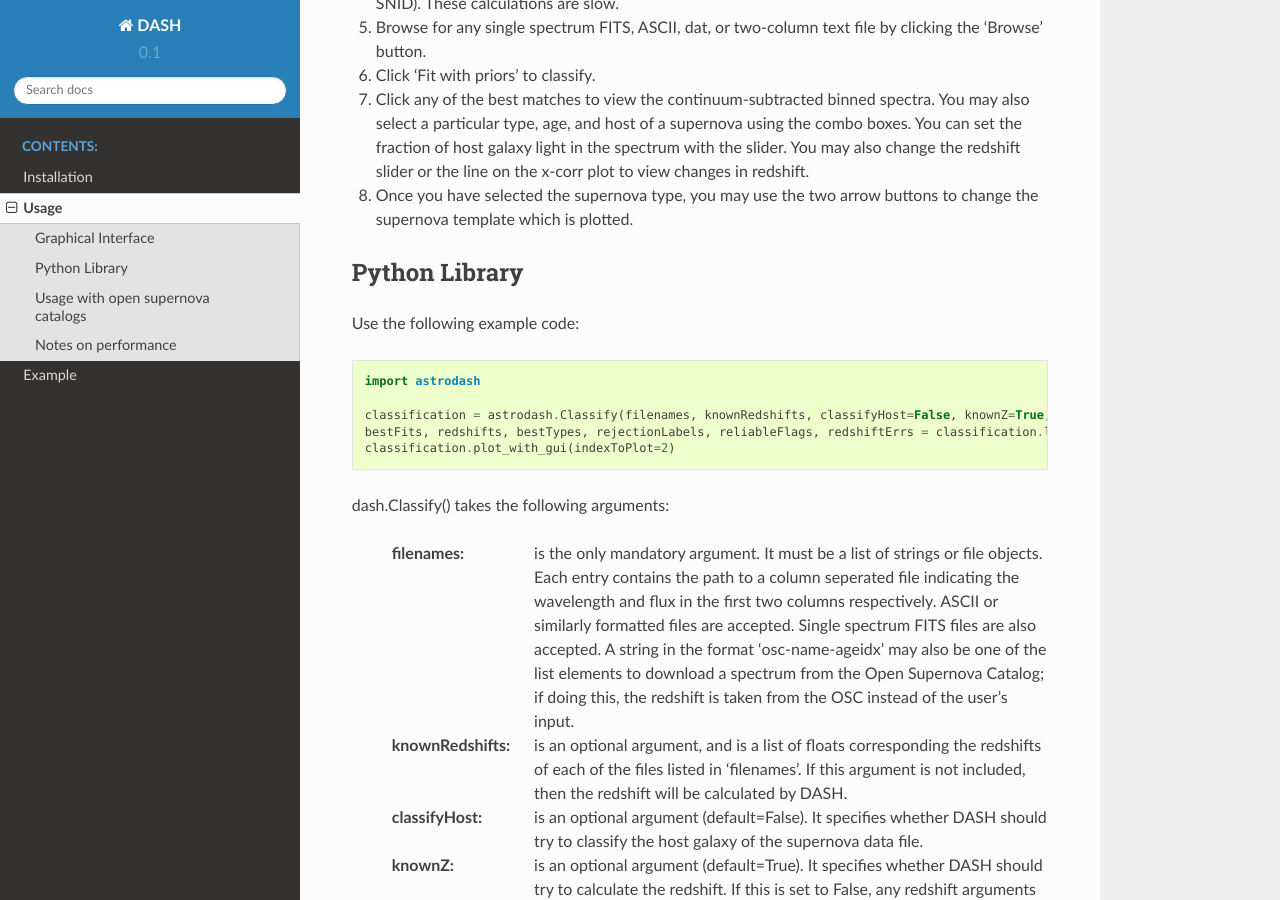
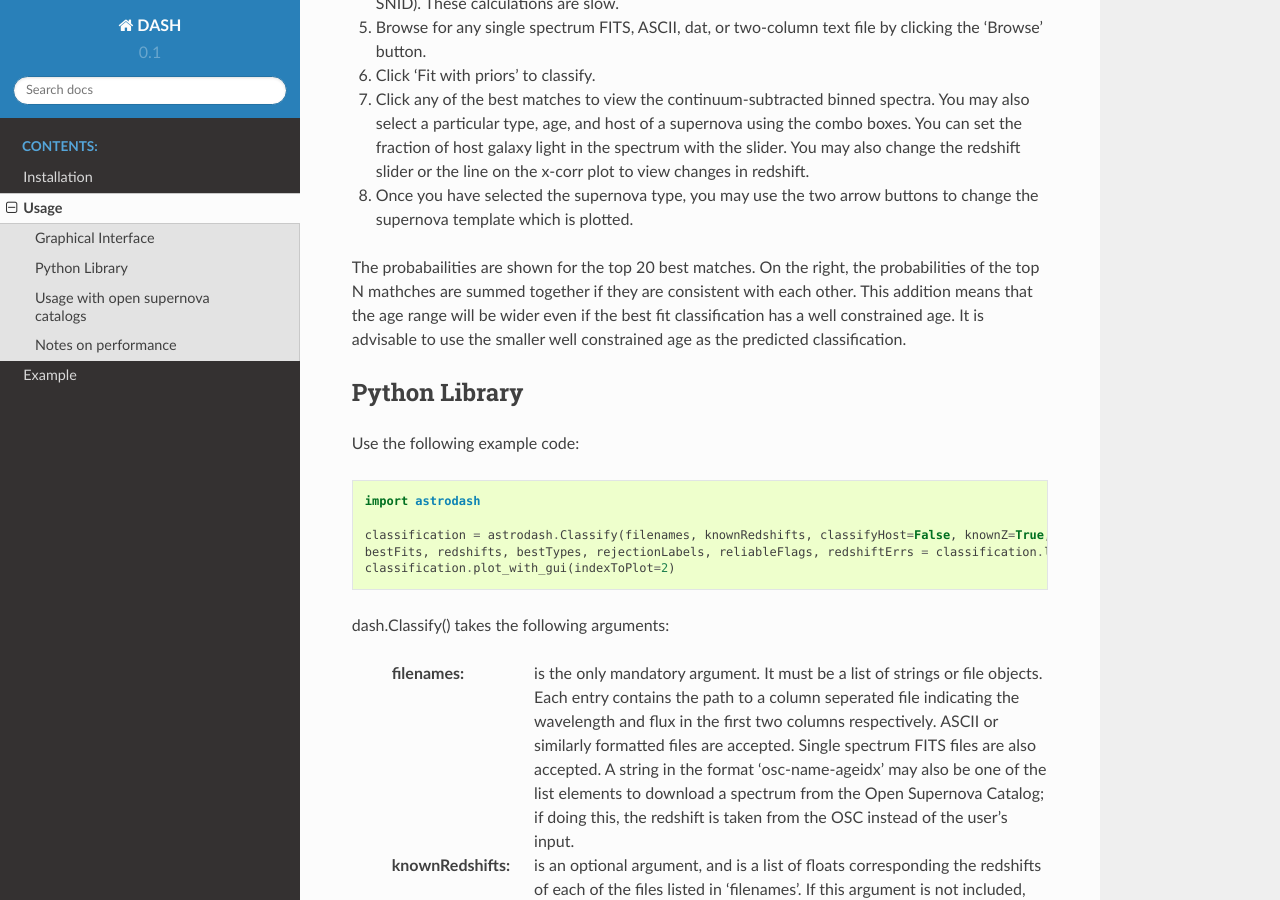
Before and after one commit to daniel-muthukrishna/astrodash, a Sphinx documentation site: the page built from docs/usage.rst, in a window 1280 px wide and 900 px high, scrolled down 1762 px. Built offline with Sphinx 7.4.7 and the Read the Docs theme 2.0.0, drawn with Linux system fonts in a browser that asks for light colours.

```diff
--- a/docs/usage.rst
+++ b/docs/usage.rst
@@ -66,7 +66,7 @@
 
 8. Once you have selected the supernova type, you may use the two arrow buttons to change the supernova template which is plotted.
 
-
+The probabailities are shown for the top 20 best matches. On the right, the probabilities of the top N mathches are summed together if they are consistent with each other. This addition means that the age range will be wider even if the best fit classification has a well constrained age. It is advisable to use the smaller well constrained age as the predicted classification.
 
 Python Library
 ++++++++++++++
```
